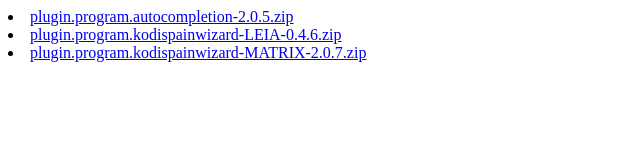
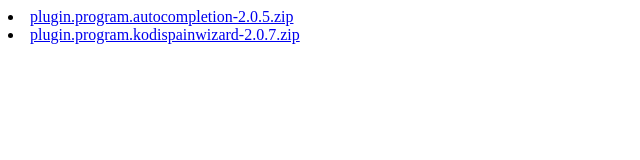
Before and after one commit to teamsix-fuente/teamsix-fuente.github.io, a website: page ADDONS KODI 18, 19 Y 20/Addons de Programas/index.html in a window 1280 px wide. Shown: the whole page, without its empty margins (0-640 px from the left). Drawn offline with Linux system fonts and the light colour scheme.

Commit message:
:robot: HTML files generated

```diff
--- a/ADDONS KODI 18, 19 Y 20/Addons de Programas/index.html
+++ b/ADDONS KODI 18, 19 Y 20/Addons de Programas/index.html
@@ -1,3 +1,2 @@
 <li><a href="plugin.program.autocompletion-2.0.5.zip">plugin.program.autocompletion-2.0.5.zip</a></li>
-<li><a href="plugin.program.kodispainwizard-LEIA-0.4.6.zip">plugin.program.kodispainwizard-LEIA-0.4.6.zip</a></li>
-<li><a href="plugin.program.kodispainwizard-MATRIX-2.0.7.zip">plugin.program.kodispainwizard-MATRIX-2.0.7.zip</a></li>
+<li><a href="plugin.program.kodispainwizard-2.0.7.zip">plugin.program.kodispainwizard-2.0.7.zip</a></li>
```
